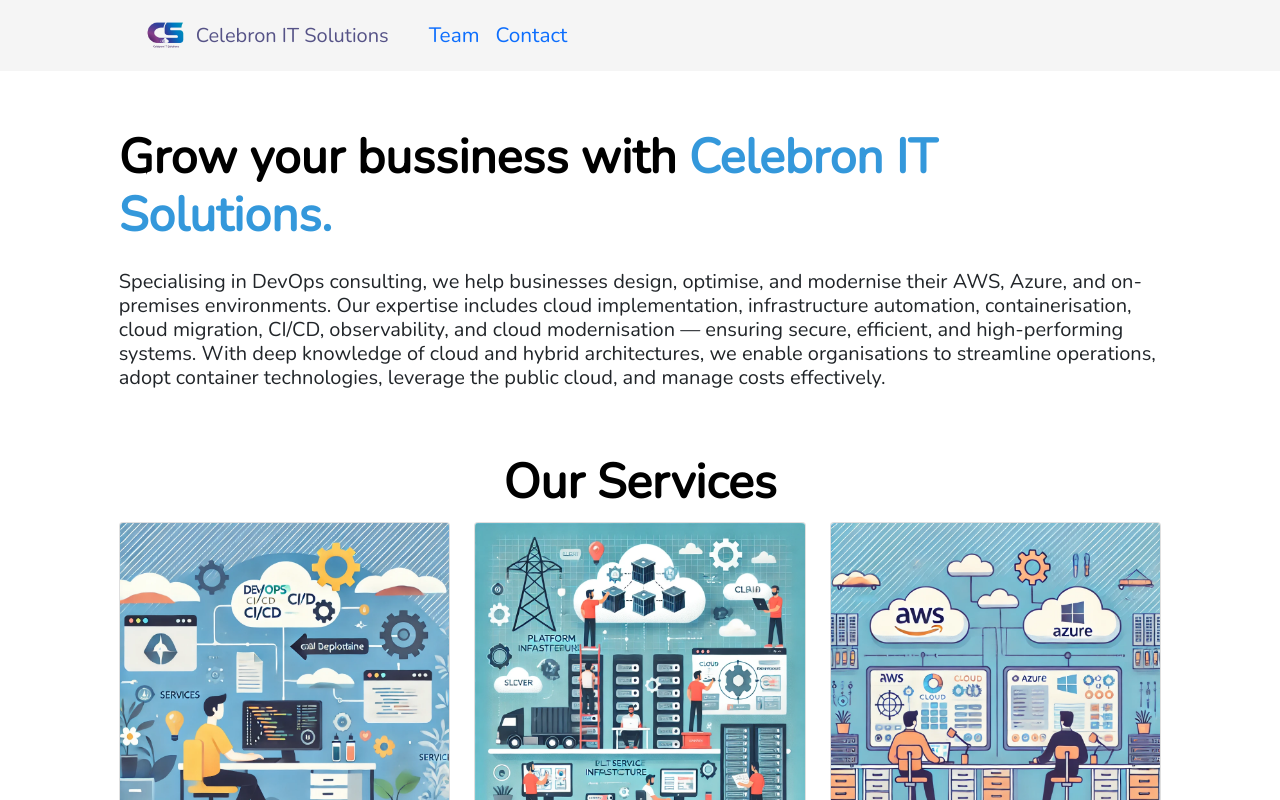
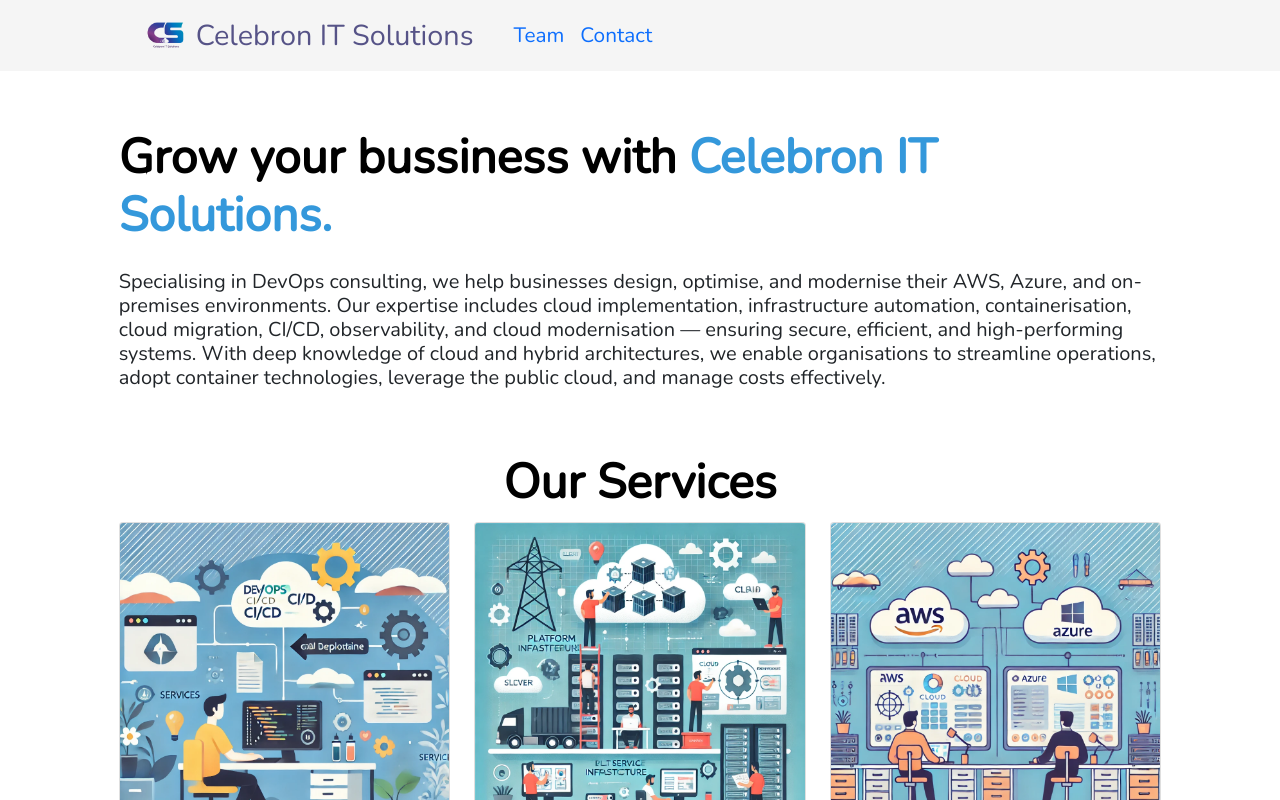
Before and after one commit to ethemcemozkan/celebronitsolutions.com, a React (Create React App) app: page / in a window 1280 px wide. Shown: the top 800 px of the page. Built offline with nearby package versions, Linux system fonts and the light colour scheme.

Commit message:
v8 brandtitle

```diff
--- a/src/Navbar.js
+++ b/src/Navbar.js
@@ -10,7 +10,7 @@
           <div className="col-10 mx-auto">
             <nav className="navbar navbar-expand-lg navbackground">
               <div className="container d-flex justify-content-between align-items-center">
-                <NavLink className="navbar-brand d-flex align-items-center gap-2" to="/">
+                <NavLink className="brandtitle navbar-brand d-flex align-items-center gap-2" to="/">
                   <img
                     src={logo}
                     alt="Celebron Logo"
--- a/src/index.css
+++ b/src/index.css
@@ -77,6 +77,11 @@
 .description {
   width: 50%;
 }
+
+.brandtitle {
+  font-size: 1.8em !important;
+}
+
 .header-img {
     text-align: center;
 }
```
